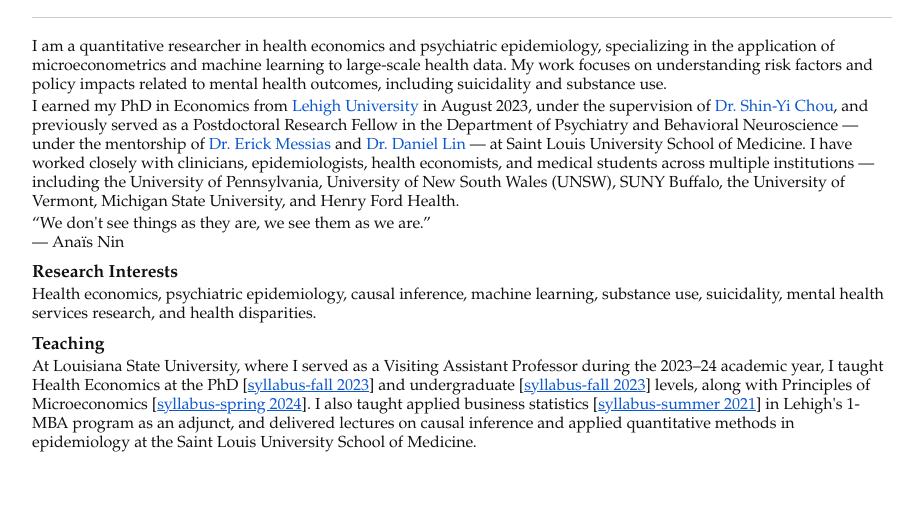
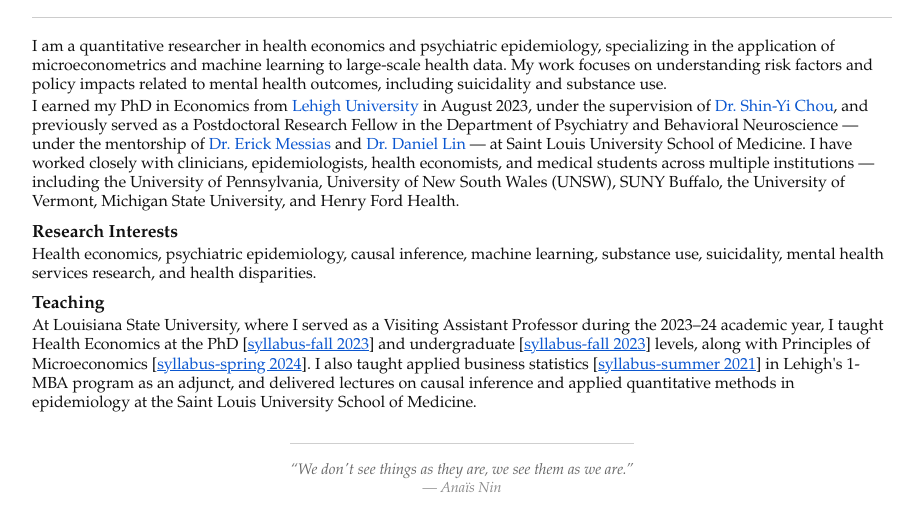
Before and after one commit to 992bin/nawarnayeem.github.io, a plain HTML site: page index.html in a window 1280 px wide. Shown: the part 101-632 px from the top of the page, without its empty margins (178-1093 px from the left). Drawn offline with Linux system fonts and the light colour scheme.

Commit message:
Update index.html

```diff
--- a/index.html
+++ b/index.html
@@ -117,12 +117,23 @@ h1 {
   border-radius: 8px;
   border: 1px solid #ccc;
 }
-    .quote {
-  margin-top: 8px;
-  margin-bottom: 12px;
+.quote-divider {
+  width: 40%;
+  margin: 30px auto 18px auto;
+  border-top: 1px solid #cfcfcf;
+}
+
+.quote {
+  text-align: center;
   font-style: italic;
   color: #666;
   font-size: 0.95rem;
+  margin-bottom: 20px;
+}
+
+.quote-author {
+  color: #888;
+  font-size: 0.9rem;
 }
 
     body {
@@ -173,12 +184,6 @@ I earned my PhD in Economics from <a href="https://business.lehigh.edu/academics
 
     </p>
 
-    <div class="quote-divider">
-  “We don't see things as they are, we see them as we are.”
-  <br>
-  <span class="quote-author">— Anaïs Nin</span>
-</div>
-
         <h2>Research Interests</h2>
     <p>
       Health economics, psychiatric epidemiology, causal inference, machine learning, substance use, suicidality, mental health services research, and health disparities.
@@ -189,6 +194,14 @@ I earned my PhD in Economics from <a href="https://business.lehigh.edu/academics
      At Louisiana State University, where I served as a Visiting Assistant Professor during the 2023–24 academic year, I taught Health Economics at the PhD [<a href="https://drive.google.com/file/d/1pYRGkx-IWBm11vzwHcC3gFnzr-aoZzHf/view?usp=sharing"style="text-decoration: underline;">syllabus-fall 2023</a>] and undergraduate [<a href="https://drive.google.com/file/d/1Ns-gCbFzulri5y_LWEbHT1WJHDUKf5b0/view?usp=sharing"style="text-decoration: underline;">syllabus-fall 2023</a>] levels, along with Principles of Microeconomics [<a href="https://drive.google.com/file/d/1BDgo5Hwhd2rZkMy6Zx5mySymTvRc69fK/view?usp=drive_link"style="text-decoration: underline;">syllabus-spring 2024</a>]. I also taught applied business statistics [<a href="https://drive.google.com/file/d/1-l8jjDiM-3LgFuUhHiKM_TfBkZOPc6jy/view?usp=drive_link"style="text-decoration: underline;">syllabus-summer 2021</a>] in Lehigh's 1-MBA program as an adjunct, and delivered lectures on causal inference and applied quantitative methods in epidemiology at the Saint Louis University School of Medicine.
     </p>
 
+    <div class="quote-divider"></div>
+
+<div class="quote">
+  “We don't see things as they are, we see them as we are.”
+  <br>
+  <span class="quote-author">— Anaïs Nin</span>
+</div>
+
 
 
   </div>
```
